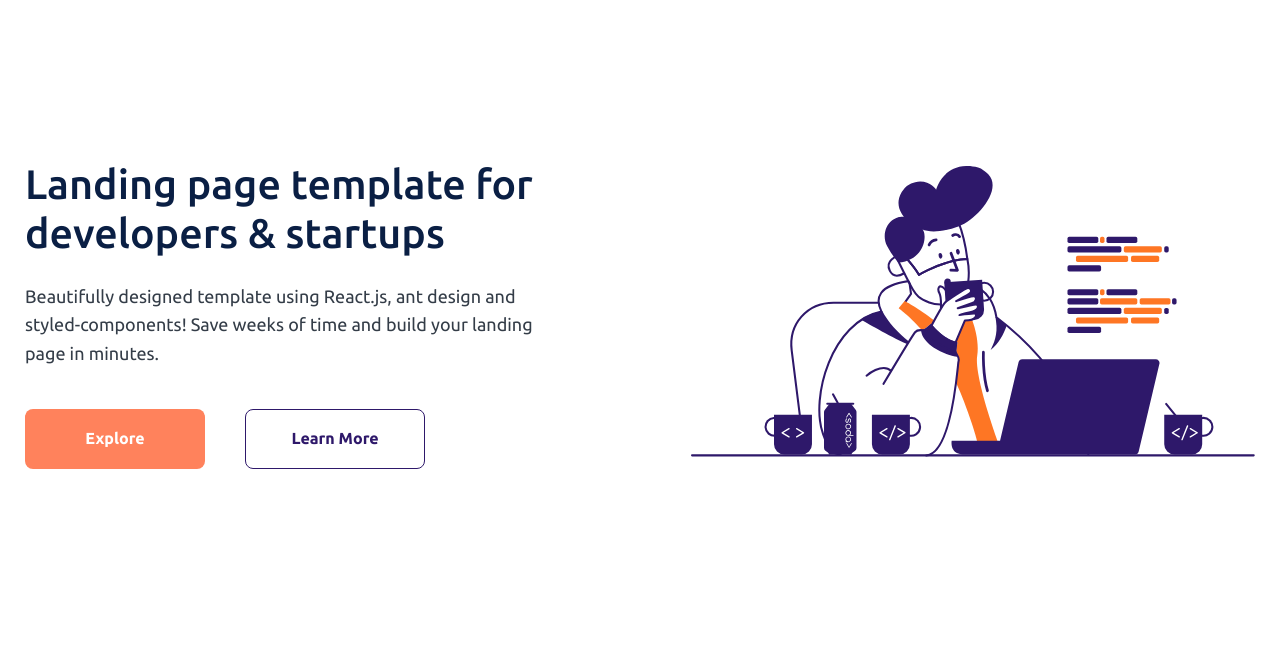
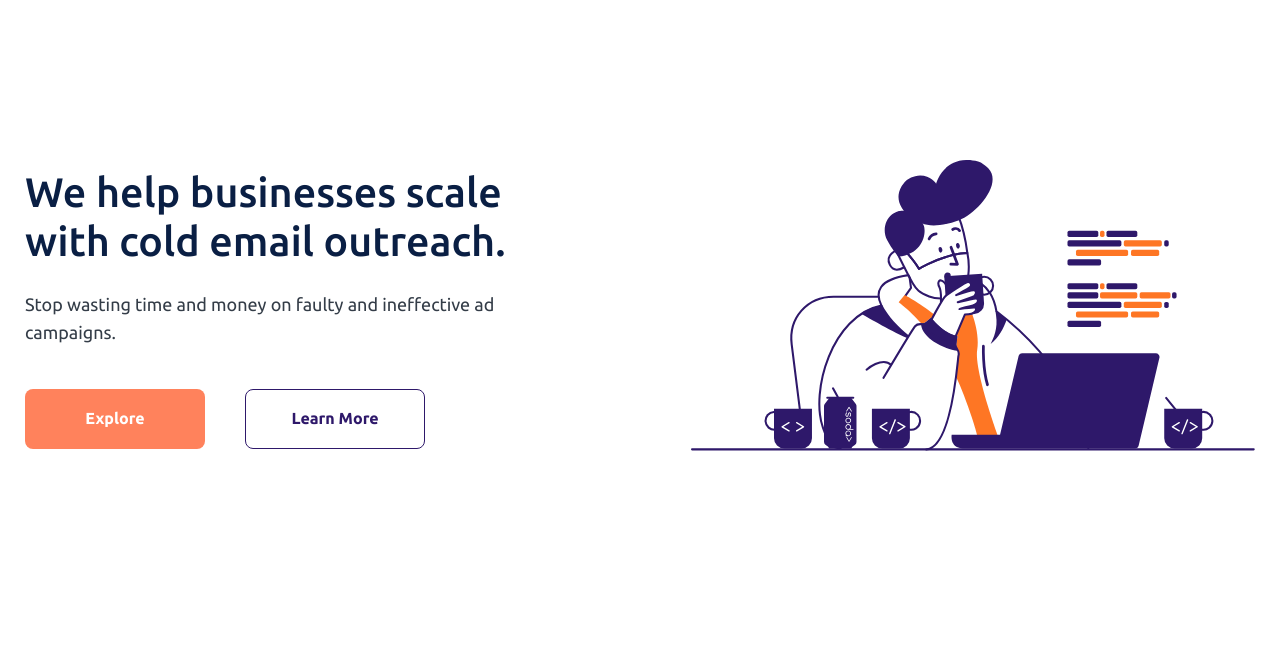
Before and after one commit to esquith/tripamaxmedia, a React app: page / in a window 1280 px wide. Shown: the part 118-788 px from the top of the page. Built offline with nearby package versions, Linux system fonts and the light colour scheme; what i18next-xhr-backend would draw is missing.

Commit message:
introduction text changes

```diff
--- a/public/index.html
+++ b/public/index.html
@@ -20,7 +20,7 @@
       work correctly both with client-side routing and a non-root public URL.
       Learn how to configure a non-root public URL by running `npm run build`.
     -->
-    <title>Landy - React Template</title>
+    <title>Tripamax Media</title>
   </head>
   <body>
     <noscript>You need to enable JavaScript to run this app.</noscript>
--- a/src/components/Footer/index.js
+++ b/src/components/Footer/index.js
@@ -146,7 +146,7 @@ const Footer = () => {
             <Row type="flex" justify="space-between">
               <Col lg={12} md={12} sm={12} xs={24}>
                 <S.CSite>
-                  All Rights Reserved - Landy © {new Date().getFullYear()}
+                  All Rights Reserved - Tripamax Media © {new Date().getFullYear()}
                 </S.CSite>
               </Col>
             </Row>
--- a/src/content/introduction.json
+++ b/src/content/introduction.json
@@ -1,6 +1,6 @@
 {
-  "title": "Landing page template for developers & startups",
-  "text": "Beautifully designed template using React.js, ant design and styled-components! Save weeks of time and build your landing page in minutes.",
+  "title": "We help businesses scale with cold email outreach.",
+  "text": "Stop wasting time and money on faulty and ineffective ad campaigns.",
   "button": [
     {
       "title": "Explore"
```
Also changed, not shown: 1 other file.
